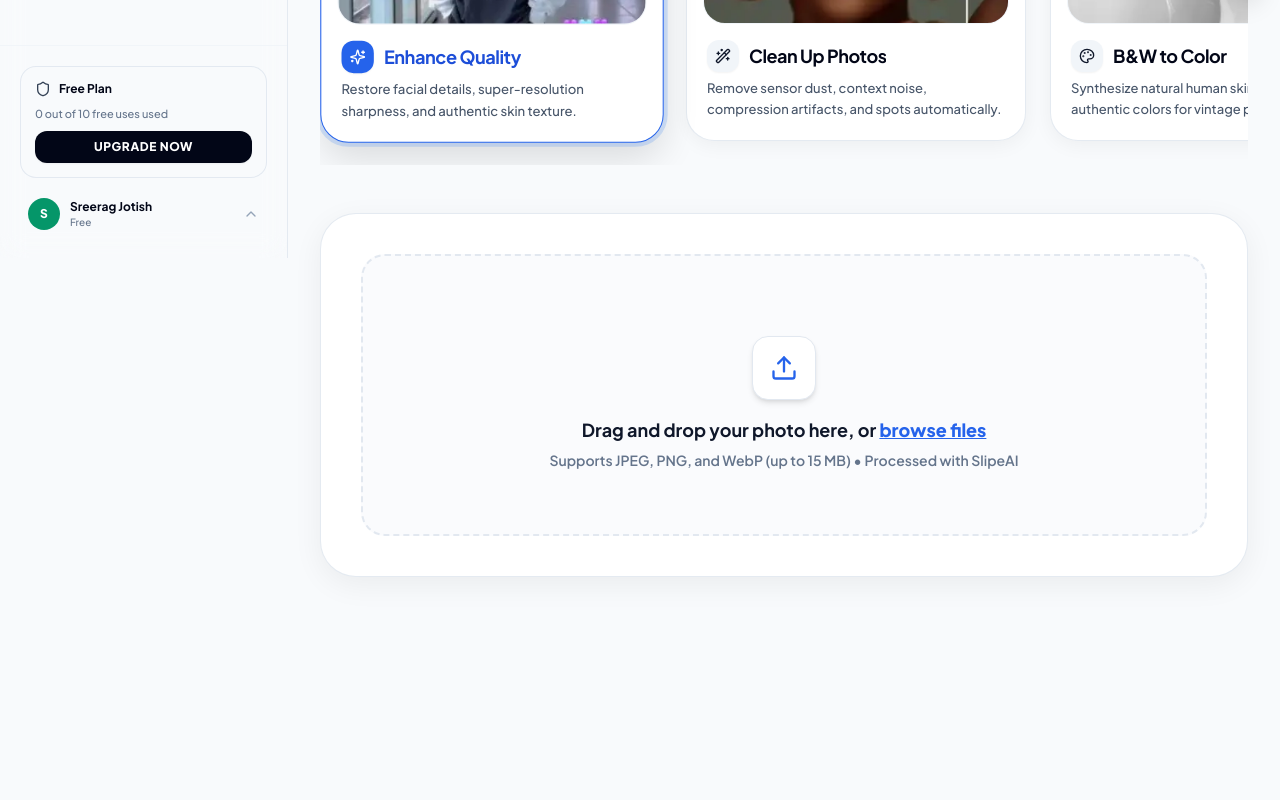
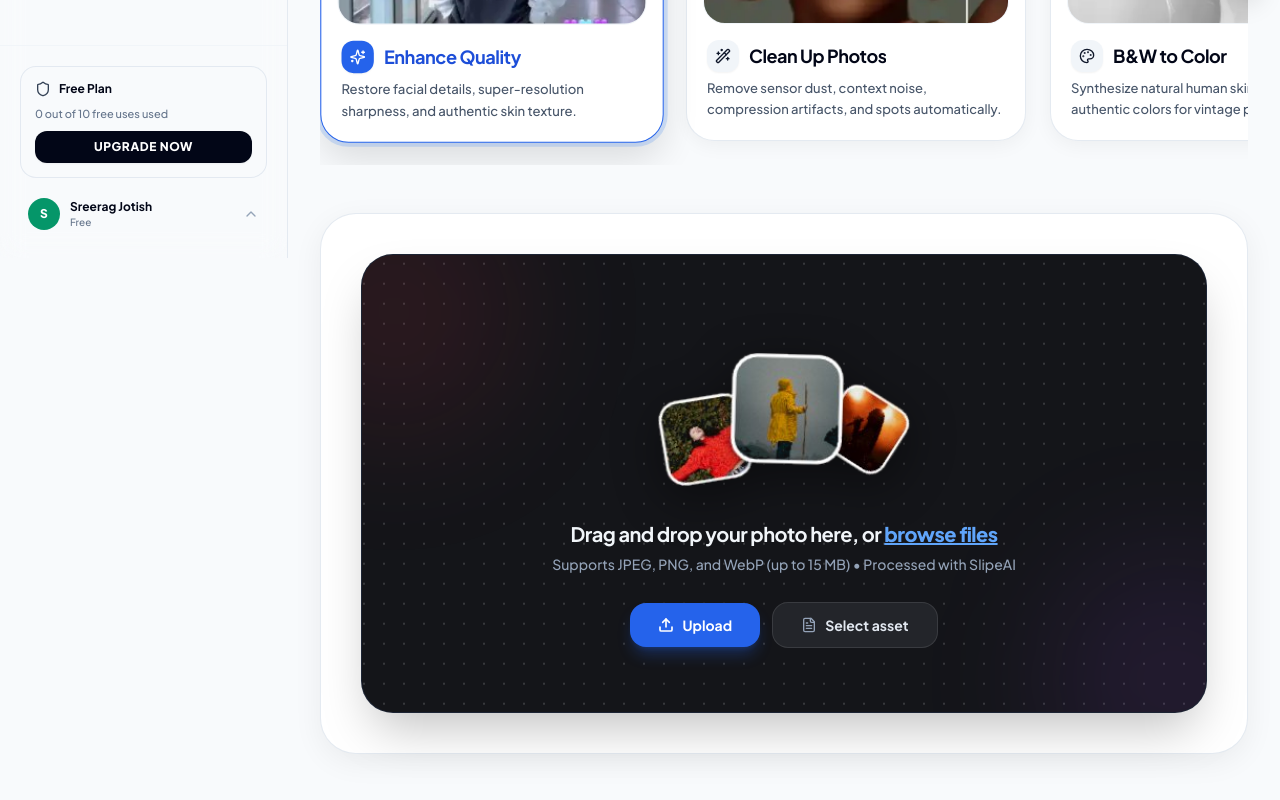
Before and after one commit to Sreerag111/slipeaiwebsite2, a Next.js app: page /enhance in a window 1280 px wide. Shown: the part 542-1342 px from the top of the page. Before the commit the page ends 1183 px from the top, so only its background shows below. Built offline with nearby package versions, Linux system fonts and the light colour scheme.

Commit message:
Update photo dropzone with dotted grid pattern, 3 fanned photo cards, and upload buttons

```diff
--- a/components/PhotoEnhanceStudio.tsx
+++ b/components/PhotoEnhanceStudio.tsx
@@ -15,6 +15,7 @@ import {
   Eye,
   Columns,
   ArrowLeft,
+  FileText,
 } from 'lucide-react';
 import { saveAs } from 'file-saver';
 import { ENHANCEMENT_CATEGORIES } from '@/lib/categories';
@@ -313,12 +314,17 @@ export function PhotoEnhanceStudio({ onOpenPricing }: PhotoEnhanceStudioProps) {
         {/* Upload & Workspace Area */}
         <div className="rounded-3xl border border-slate-200/90 bg-white p-5 sm:p-8 md:p-10 container-shade-xl">
           {!previewUrl ? (
-            /* Dropzone: Exactly the requested upload option and section */
+            /* Dropzone: Upload with Dotted Grid Pattern & 3 Fanned Cards */
             <div
               onDragOver={(e) => e.preventDefault()}
               onDrop={handleDrop}
               onClick={() => fileInputRef.current?.click()}
-              className="border-2 border-dashed border-slate-200 hover:border-blue-600 rounded-3xl p-8 sm:p-14 md:p-20 text-center cursor-pointer transition-colors bg-slate-50/70 hover:bg-blue-50/20 flex flex-col items-center justify-center space-y-4"
+              className="relative overflow-hidden rounded-[26px] sm:rounded-[32px] border border-slate-800/80 bg-[#141519] p-8 sm:p-12 md:p-16 text-center cursor-pointer transition-all duration-300 shadow-2xl flex flex-col items-center justify-center space-y-6 group hover:border-slate-700"
+              style={{
+                backgroundImage: 'radial-gradient(rgba(255, 255, 255, 0.15) 1.2px, transparent 1.2px)',
+                backgroundSize: '20px 20px',
+                backgroundPosition: 'center',
+              }}
             >
               <input
                 ref={fileInputRef}
@@ -327,16 +333,56 @@ export function PhotoEnhanceStudio({ onOpenPricing }: PhotoEnhanceStudioProps) {
                 onChange={handleFileChange}
                 className="hidden"
               />
-              <div className="flex h-14 w-14 sm:h-16 sm:w-16 items-center justify-center rounded-2xl bg-white border border-slate-200 text-blue-600 shadow-md">
-                <Upload className="h-6 w-6 sm:h-7 sm:w-7 text-blue-600" />
+
+              {/* Ambient Corner Glows (matches attached image) */}
+              <div className="absolute -top-24 -left-24 w-64 h-64 bg-rose-500/10 rounded-full blur-3xl pointer-events-none" />
+              <div className="absolute -bottom-24 -right-24 w-64 h-64 bg-purple-500/10 rounded-full blur-3xl pointer-events-none" />
+
+              {/* 3 Overlapping Photo Cards (exact match to attached image) */}
+              <div className="relative z-10 flex items-center justify-center py-1 sm:py-2 group-hover:scale-105 transition-transform duration-300">
+                <img
+                  src="/assets/images/enhance_cards_smooth.png"
+                  alt="Enhance sample photos"
+                  className="w-48 sm:w-56 md:w-64 h-auto object-contain drop-shadow-[0_12px_24px_rgba(0,0,0,0.45)]"
+                  loading="eager"
+                />
               </div>
-              <div className="space-y-1.5">
-                <p className="text-sm sm:text-lg font-bold text-slate-900">
-                  Drag and drop your photo here, or <span className="underline text-blue-600 font-black">browse files</span>
+
+              {/* Text Description */}
+              <div className="relative z-10 space-y-1.5 font-display max-w-lg mx-auto">
+                <p className="text-base sm:text-lg md:text-xl font-bold text-slate-100 tracking-tight">
+                  Drag and drop your photo here, or <span className="underline text-blue-400 font-black hover:text-blue-300 transition-colors">browse files</span>
                 </p>
-                <p className="text-xs sm:text-sm text-slate-500 font-semibold">
-                  Supports JPEG, PNG, and WebP (up to 15 MB)
+                <p className="text-xs sm:text-sm text-slate-400 font-medium">
+                  Supports JPEG, PNG, and WebP (up to 15 MB) &bull; Processed with SlipeAI
                 </p>
+              </div>
+
+              {/* Action Buttons: Upload & Select Asset (exact match to attached image) */}
+              <div className="relative z-10 flex flex-wrap items-center justify-center gap-3 pt-1">
+                <button
+                  type="button"
+                  onClick={(e) => {
+                    e.stopPropagation();
+                    fileInputRef.current?.click();
+                  }}
+                  className="flex items-center gap-2 px-6 sm:px-7 py-2.5 sm:py-3 rounded-xl sm:rounded-2xl bg-blue-600 hover:bg-blue-500 text-white font-bold text-xs sm:text-sm shadow-lg shadow-blue-600/30 active:scale-95 transition-all font-display cursor-pointer"
+                >
+                  <Upload className="w-4 h-4 sm:w-4.5 sm:h-4.5 stroke-[2.5]" />
+                  <span>Upload</span>
+                </button>
+
+                <button
+                  type="button"
+                  onClick={(e) => {
+                    e.stopPropagation();
+                    fileInputRef.current?.click();
+                  }}
+                  className="flex items-center gap-2 px-6 sm:px-7 py-2.5 sm:py-3 rounded-xl sm:rounded-2xl bg-[#23252A] hover:bg-[#2C2E34] text-slate-200 border border-white/10 font-bold text-xs sm:text-sm active:scale-95 transition-all font-display cursor-pointer"
+                >
+                  <FileText className="w-4 h-4 sm:w-4.5 sm:h-4.5 text-slate-400 stroke-[2]" />
+                  <span>Select asset</span>
+                </button>
               </div>
             </div>
           ) : (
--- a/components/PhotoEnhancer.tsx
+++ b/components/PhotoEnhancer.tsx
@@ -23,6 +23,7 @@ import {
   Columns,
   Loader2,
   Download,
+  FileText,
 } from 'lucide-react';
 import { saveAs } from 'file-saver';
 import { ENHANCEMENT_CATEGORIES, EnhancementCategory } from '@/lib/categories';
@@ -417,12 +418,17 @@ export function PhotoEnhancer({ onOpenPricing, initialCategory }: PhotoEnhancerP
           className="rounded-[28px] sm:rounded-[36px] border border-slate-200/90 bg-white p-5 sm:p-8 md:p-10 shadow-[0_8px_30px_rgba(0,0,0,0.06)] space-y-6"
         >
           {!previewUrl ? (
-            /* Upload Dropzone */
+            /* Upload Dropzone with Dotted Grid Pattern & 3 Fanned Cards */
             <div
               onDragOver={(e) => e.preventDefault()}
               onDrop={handleDrop}
               onClick={() => fileInputRef.current?.click()}
-              className="border-2 border-dashed border-slate-200 hover:border-blue-600 rounded-3xl p-8 sm:p-14 md:p-16 text-center cursor-pointer transition-colors bg-slate-50/70 hover:bg-blue-50/20 flex flex-col items-center justify-center space-y-4 group"
+              className="relative overflow-hidden rounded-[26px] sm:rounded-[32px] border border-slate-800/80 bg-[#141519] p-8 sm:p-12 md:p-16 text-center cursor-pointer transition-all duration-300 shadow-2xl flex flex-col items-center justify-center space-y-6 group hover:border-slate-700"
+              style={{
+                backgroundImage: 'radial-gradient(rgba(255, 255, 255, 0.15) 1.2px, transparent 1.2px)',
+                backgroundSize: '20px 20px',
+                backgroundPosition: 'center',
+              }}
             >
               <input
                 ref={fileInputRef}
@@ -431,16 +437,56 @@ export function PhotoEnhancer({ onOpenPricing, initialCategory }: PhotoEnhancerP
                 onChange={handleFileChange}
                 className="hidden"
               />
-              <div className="flex h-14 w-14 sm:h-16 sm:w-16 items-center justify-center rounded-2xl bg-white border border-slate-200 text-blue-600 shadow-md group-hover:scale-105 transition-transform">
-                <Upload className="h-6 w-6 sm:h-7 sm:w-7 text-blue-600" />
+
+              {/* Ambient Corner Glows (matches attached image) */}
+              <div className="absolute -top-24 -left-24 w-64 h-64 bg-rose-500/10 rounded-full blur-3xl pointer-events-none" />
+              <div className="absolute -bottom-24 -right-24 w-64 h-64 bg-purple-500/10 rounded-full blur-3xl pointer-events-none" />
+
+              {/* 3 Overlapping Photo Cards (exact match to attached image) */}
+              <div className="relative z-10 flex items-center justify-center py-1 sm:py-2 group-hover:scale-105 transition-transform duration-300">
+                <img
+                  src="/assets/images/enhance_cards_smooth.png"
+                  alt="Enhance sample photos"
+                  className="w-48 sm:w-56 md:w-64 h-auto object-contain drop-shadow-[0_12px_24px_rgba(0,0,0,0.45)]"
+                  loading="eager"
+                />
               </div>
-              <div className="space-y-1.5 font-display">
-                <p className="text-sm sm:text-lg font-bold text-slate-900">
-                  Drag and drop your photo here, or <span className="underline text-blue-600 font-black">browse files</span>
+
+              {/* Text Description */}
+              <div className="relative z-10 space-y-1.5 font-display max-w-lg mx-auto">
+                <p className="text-base sm:text-lg md:text-xl font-bold text-slate-100 tracking-tight">
+                  Drag and drop your photo here, or <span className="underline text-blue-400 font-black hover:text-blue-300 transition-colors">browse files</span>
                 </p>
-                <p className="text-xs sm:text-sm text-slate-500 font-semibold">
+                <p className="text-xs sm:text-sm text-slate-400 font-medium">
                   Supports JPEG, PNG, and WebP (up to 15 MB) &bull; Processed with SlipeAI
                 </p>
+              </div>
+
+              {/* Action Buttons: Upload & Select Asset (exact match to attached image) */}
+              <div className="relative z-10 flex flex-wrap items-center justify-center gap-3 pt-1">
+                <button
+                  type="button"
+                  onClick={(e) => {
+                    e.stopPropagation();
+                    fileInputRef.current?.click();
+                  }}
+                  className="flex items-center gap-2 px-6 sm:px-7 py-2.5 sm:py-3 rounded-xl sm:rounded-2xl bg-blue-600 hover:bg-blue-500 text-white font-bold text-xs sm:text-sm shadow-lg shadow-blue-600/30 active:scale-95 transition-all font-display cursor-pointer"
+                >
+                  <Upload className="w-4 h-4 sm:w-4.5 sm:h-4.5 stroke-[2.5]" />
+                  <span>Upload</span>
+                </button>
+
+                <button
+                  type="button"
+                  onClick={(e) => {
+                    e.stopPropagation();
+                    fileInputRef.current?.click();
+                  }}
+                  className="flex items-center gap-2 px-6 sm:px-7 py-2.5 sm:py-3 rounded-xl sm:rounded-2xl bg-[#23252A] hover:bg-[#2C2E34] text-slate-200 border border-white/10 font-bold text-xs sm:text-sm active:scale-95 transition-all font-display cursor-pointer"
+                >
+                  <FileText className="w-4 h-4 sm:w-4.5 sm:h-4.5 text-slate-400 stroke-[2]" />
+                  <span>Select asset</span>
+                </button>
               </div>
             </div>
           ) : (
```
Also changed, not shown: public/assets/images/enhance_cards_smooth.png (added).
